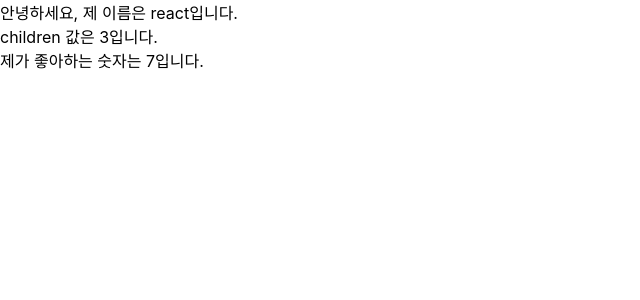
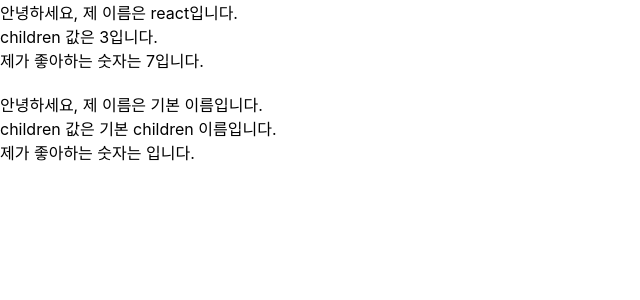
Before and after one commit to jjunhwan-kim/hello-react, a React (Create React App) app: page / in a window 1280 px wide. Shown: the top 300 px of the page, without its empty margins (0-640 px from the left). Built offline with nearby package versions, Linux system fonts and the light colour scheme.

Commit message:
Add class component
- 함수 컴포넌트와 마찬가지로 defaultProps, propTypes를 사용한 클래스형 컴포넌트 추가
- 클래스 내부에서 defaultProps, propTypes를 지정할 수 있음

```diff
--- a/src/App.js
+++ b/src/App.js
@@ -1,5 +1,6 @@
 import React, { Component } from 'react';
 import MyComponent from './MyComponent';
+import MyClassComponent from './MyClassComponent';
 
 class App extends Component {
   render() {
@@ -8,6 +9,9 @@
         <MyComponent name={'react'} favoriteNumber={7}>
           {'3'}
         </MyComponent>
+        <br />
+
+        <MyClassComponent></MyClassComponent>
       </>
     );
   }
--- /dev/null
+++ b/src/MyClassComponent.js
@@ -0,0 +1,45 @@
+import React, { Component } from 'react';
+import PropTypes from 'prop-types';
+
+class MyClassComponent extends Component {
+  static defaultProps = {
+    name: '기본 이름',
+    children: '기본 children 이름',
+    //favoriteNumber: 1,
+  };
+
+  static propTypes = {
+    name: PropTypes.string,
+    children: PropTypes.string,
+    favoriteNumber: PropTypes.number.isRequired,
+  };
+
+  render() {
+    const { name, favoriteNumber, children } = this.props; // 구조 분해 할당(비구조화 할당)
+    return (
+      <div>
+        안녕하세요, 제 이름은 {name}입니다.
+        <br />
+        children 값은 {children}입니다.
+        <br />
+        제가 좋아하는 숫자는 {favoriteNumber}입니다.
+      </div>
+    );
+  }
+}
+
+// 함수 컴포넌트와 마찬가지로 이 방법도 가능
+/*
+MyClassComponent.defaultProps = {
+  name: '기본 이름',
+  children: '기본 children 이름',
+  //favoriteNumber: 1,
+};
+
+MyClassComponent.propTypes = {
+  name: PropTypes.string,
+  children: PropTypes.string,
+  favoriteNumber: PropTypes.number.isRequired,
+};
+ */
+export default MyClassComponent;
```
